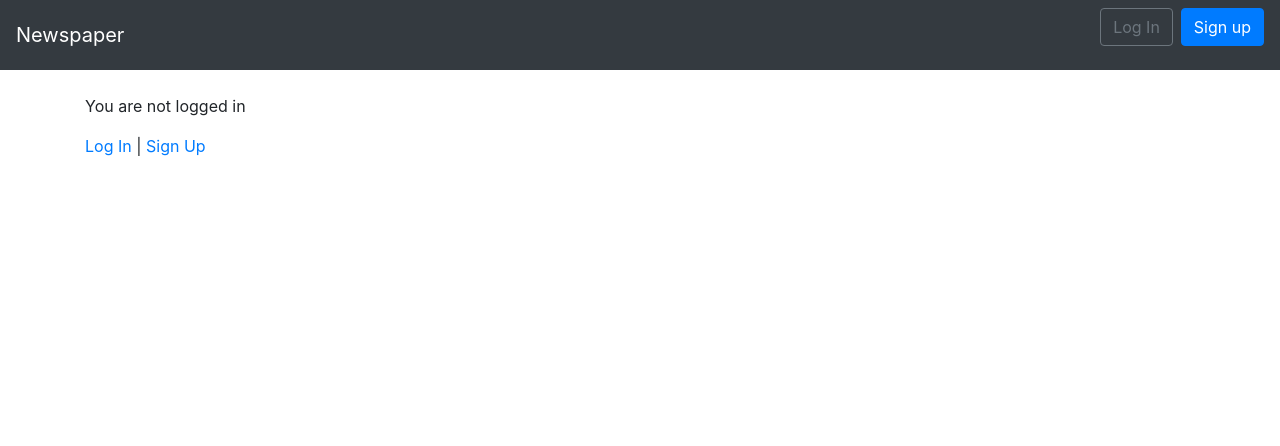
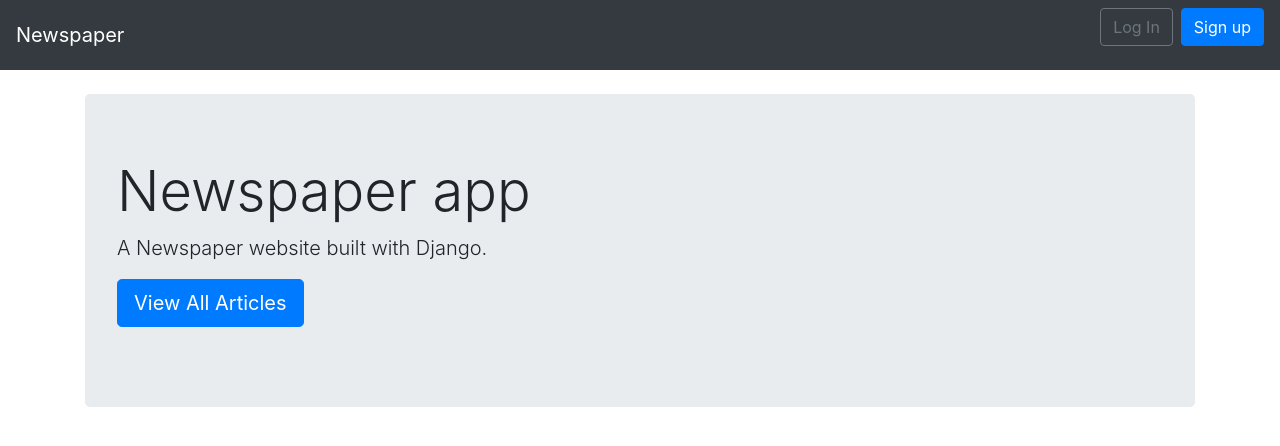
Before and after one commit to timkao/djangoRecap6, a Django app: page / in a window 1280 px wide. Shown: the top 446 px of the page. Run offline with Django 3.2, Linux system fonts and the light colour scheme; some libraries are stand-ins or nearby versions.

Commit message:
creation view is done with better home page

```diff
--- a/articles/urls.py
+++ b/articles/urls.py
@@ -3,12 +3,14 @@ from .views import (
   ArticleListView,
   ArticleUpdateView,
   ArticleDetailView,
-  ArticleDeleteView
+  ArticleDeleteView,
+  ArticleCreateView
 )
 
 urlpatterns = [
   path('<int:pk>/edit/', ArticleUpdateView.as_view(), name='article_edit'),
   path('<int:pk>/', ArticleDetailView.as_view(), name='article_detail'),
   path('<int:pk>/delete/', ArticleDeleteView.as_view(), name='article_delete'),
+  path('new/', ArticleCreateView.as_view(), name='article_create'),
   path('', ArticleListView.as_view(), name='article_list'),
 ]
--- a/templates/base.html
+++ b/templates/base.html
@@ -8,6 +8,11 @@
   <body>
     <nav class="navbar navbar-expand-md navbar-dark bg-dark mb-4">
       <a class="navbar-brand" href="{% url 'home' %}">Newspaper</a>
+      {% if user.is_authenticated %}
+        <ul class="navbar-nav mr-auto">
+          <li class="nav-item"><a href="{% url 'article_create' %}">+ New</a></li>
+        </ul>
+      {% endif %}
       <button class="navbar-toggler" type="button" data-toggle="collapse"\
       data-target="#navbarCollapse" aria-controls="navbarCollapse"\
       aria-expanded="false" aria-label="Toggle navigation">
--- a/templates/home.html
+++ b/templates/home.html
@@ -3,12 +3,11 @@
 {% block title %}Home{% endblock title %}
 
 {% block content %}
-{% if user.is_authenticated %}
-  Hi {{ user.username }}!
-  <p><a href="{% url 'logout' %}">Log Out</a></p>
-{% else %}
-  <p>You are not logged in</p>
-  <a href="{% url 'login' %}">Log In</a> |
-  <a href="{% url 'signup' %}">Sign Up</a>
-{% endif %}
+<div class="jumbotron">
+  <h1 class="display-4">Newspaper app</h1>
+  <p class="lead">A Newspaper website built with Django.</p>
+  <p class="lead">
+    <a class="btn btn-primary btn-lg" href="{% url 'article_list' %}" role="button">View All Articles</a>
+  </p>
+</div>
 {% endblock content %}
```
Also changed, not shown: articles/views.py (+6 -1 lines), templates/article_create.html (added, +10 -0 lines), db.sqlite3.
